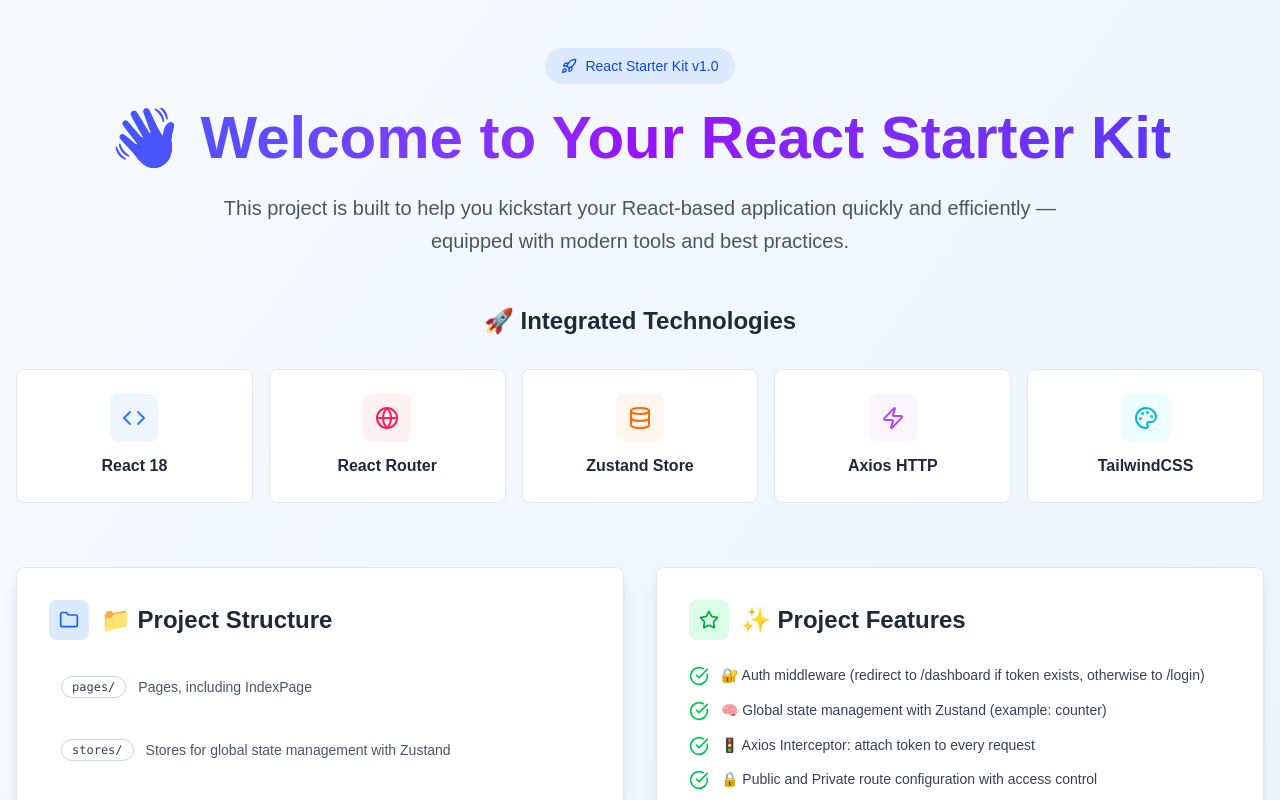
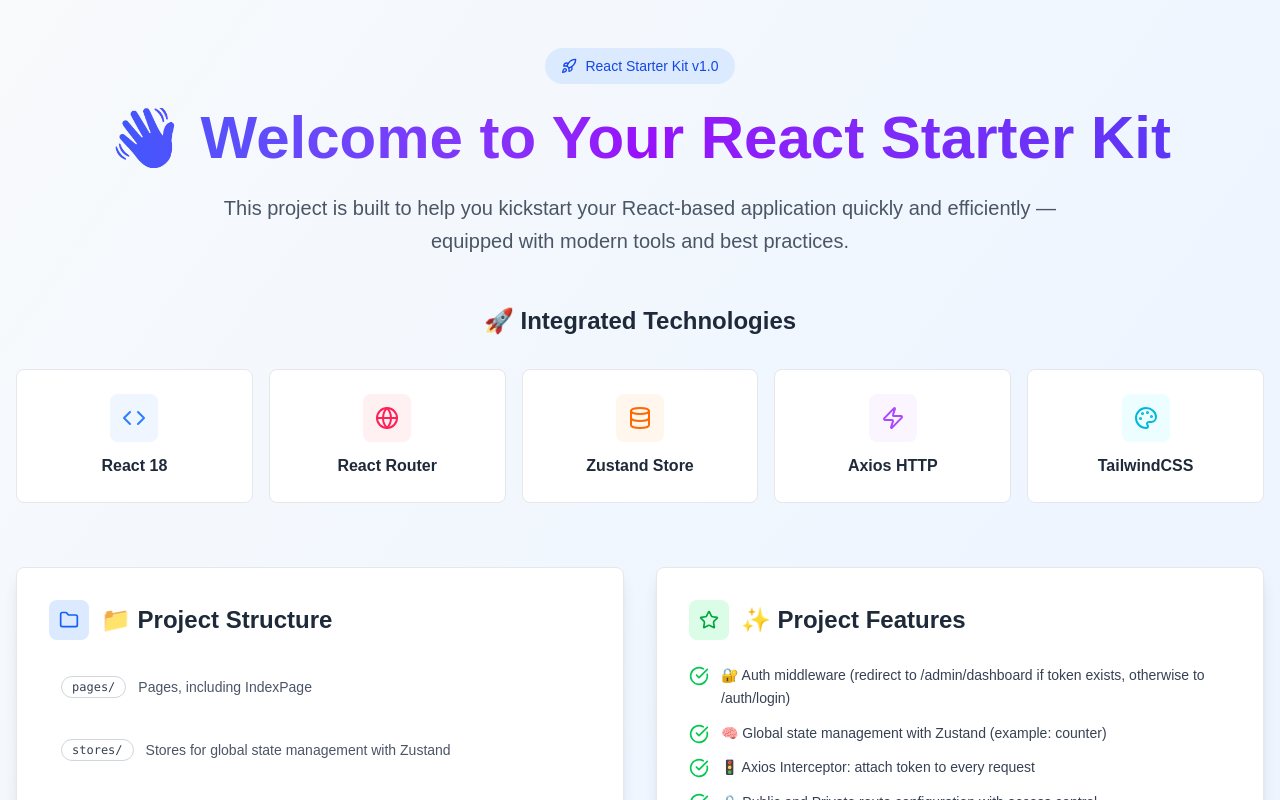
Before and after one commit to q0d1r0v/react_starter_kit, a React (Vite) app: page / in a window 1280 px wide. Shown: the top 800 px of the page. Built offline with nearby package versions, Linux system fonts and the light colour scheme.

Commit message:
React Starter Kit

```diff
--- a/src/pages/IndexPage.tsx
+++ b/src/pages/IndexPage.tsx
@@ -62,7 +62,7 @@
   ];
 
   const features = [
-    "🔐 Auth middleware (redirect to /dashboard if token exists, otherwise to /login)",
+    "🔐 Auth middleware (redirect to /admin/dashboard if token exists, otherwise to /auth/login)",
     "🧠 Global state management with Zustand (example: counter)",
     "🚦 Axios Interceptor: attach token to every request",
     "🔒 Public and Private route configuration with access control",
```
Also changed, not shown: 2 other files (tests, documents, lock files or other folders).
